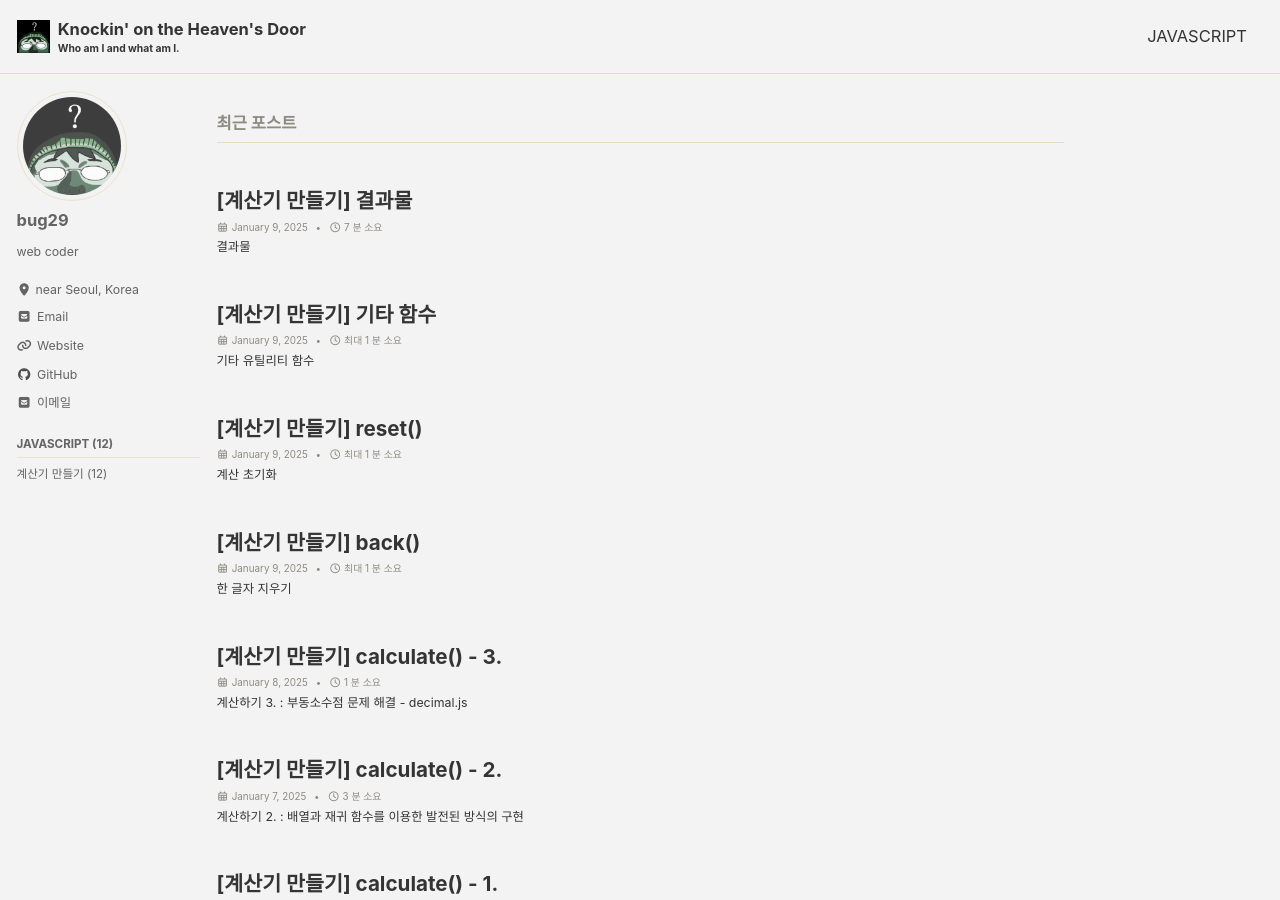
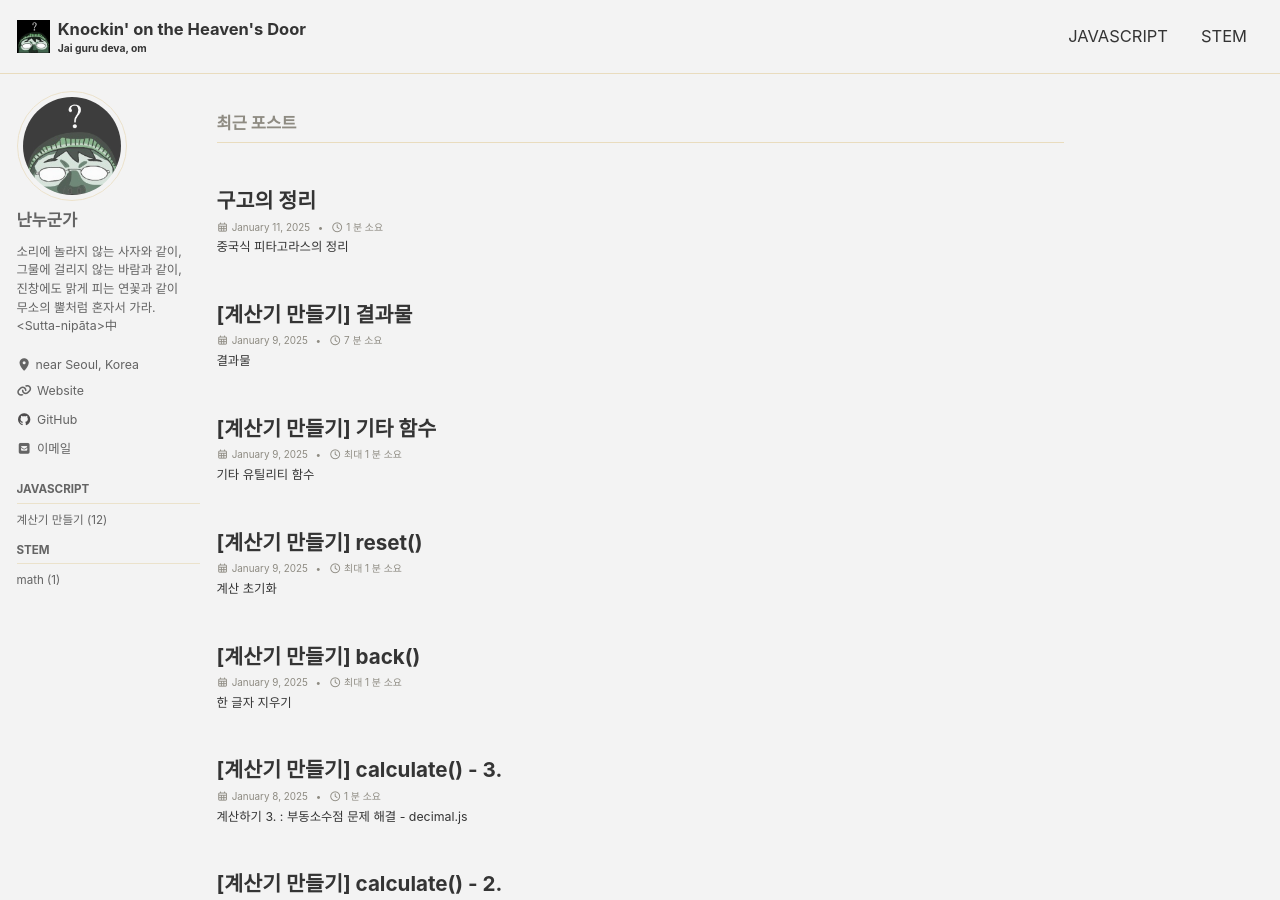
Before and after one commit to bug29/bug29.github.io, a Jekyll site: the page built from index.markdown, in a window 1280 px wide and 900 px high. Built offline with Jekyll 4.4.1, drawn with Linux system fonts in a browser that asks for light colours; cached includes are drawn as plain includes; the list of posts is cut into pages by our own code.

Commit message:
stem  추가
구고의 정리

```diff
--- a/_config.yml
+++ b/_config.yml
@@ -11,9 +11,9 @@ locale                   : "ko-KR"
 rtl                      : # true, false (default) # turns direction of the page into right to left for RTL languages
 title                    : "Knockin' on the Heaven's Door"
 title_separator          : "-"
-subtitle                 : "Who am I and what am I."
+subtitle                 : "Jai guru deva, om"
 name                     : "Joonsoo Kim"
-description              : "Who am I and what am I."
+description              : "소리에 놀라지 않는 사자와 같이, /n그물에 걸리지 않는 바람과 같이, /n진창에 물들지 않는 연꽃과 같이 /n무소의 뿔처럼 혼자서 가라. /n<Sutta-nipāta>"
 
 url                      : "https://bug29.github.io"
 # baseurl                  : "/bug29"
@@ -107,15 +107,15 @@ analytics:
 
 # Site Author
 author:
-  name             : "bug29"
+  name             : "난누군가"
   avatar           : "/assets/images/bio-photo.jpg"
-  bio              : "web coder"
+  bio              : "소리에 놀라지 않는 사자와 같이, <br/>그물에 걸리지 않는 바람과 같이, <br/>진창에도 맑게 피는 연꽃과 같이 <br/>무소의 뿔처럼 혼자서 가라. <br/>&lt;Sutta-nipāta&gt;中"
   location         : "near Seoul, Korea"
   email            : bug29@naver.com
   links:
     - label: "Email"
       icon: "fas fa-fw fa-envelope-square"
-      url: "mailto:bug29@naver.com"
+      # url: "mailto:bug29@naver.com"
     - label: "Website"
       icon: "fas fa-fw fa-link"
       url: "https://blog.naver.com/bug29"
--- a/_includes/nav_list
+++ b/_includes/nav_list
@@ -8,9 +8,9 @@
       {% for nav in navigation %}
         <li>
           {% if nav.url %}
-            <a href="{{ nav.url | relative_url }}"><span class="nav__sub-title">{{ nav.title }} ({{ site.posts | size }})</span></a>
+            <a href="{{ nav.url | relative_url }}"><span class="nav__sub-title">{{ nav.title }}</span></a>
           {% else %}
-            <span class="nav__sub-title">{{ nav.title }} ({{ site.posts | size }})</span>
+            <span class="nav__sub-title">{{ nav.title }}</span>
           {% endif %}
 
           {% if nav.children != null %}
```
Also changed, not shown: _data/navigation.yml (+8 -0 lines), _includes/scripts.html (+17 -0 lines), _pages/stem.md (added, +19 -0 lines), _pages/stem/math.md (added, +24 -0 lines), _posts/stem/math/2025-01-12-구고의정리.md (added, +60 -0 lines), Gemfile.lock, assets/images/stem/math/math-2025-01-12-01.png (added), assets/images/stem/math/math-2025-01-12-02.png (added).
